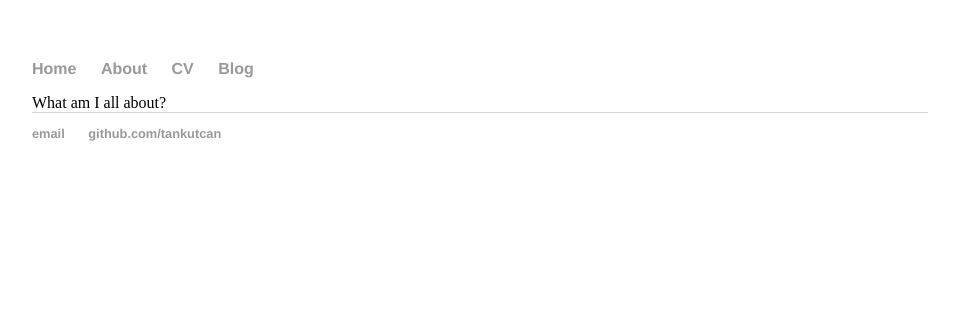
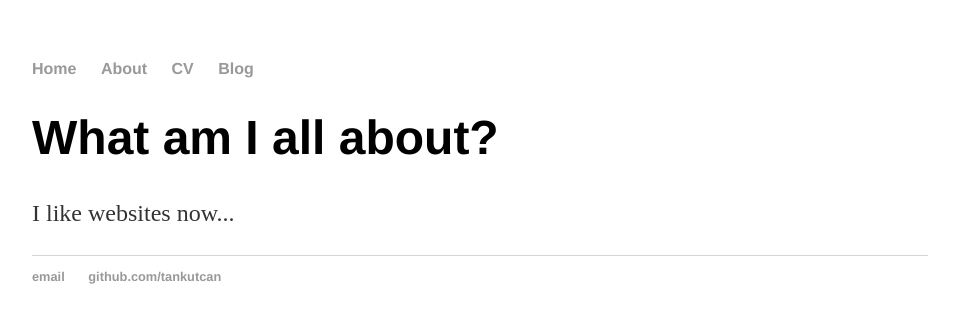
Before and after one commit to tankutcan/tankutcan.github.io, a Jekyll site: the page built from about/index.html, in a window 1280 px wide. Shown: the top 323 px of the page, without its empty margins (160-1119 px from the left). Built offline with Jekyll 4.4.1, drawn with Linux system fonts in a browser that asks for light colours.

Commit message:
Update index.html

```diff
--- a/about/index.html
+++ b/about/index.html
@@ -3,4 +3,7 @@ layout: default
 title: About TC
 ---
 
-What am I all about?
+<div class="blurb">
+	<h1>What am I all about?</h1>
+	<p>I like websites now...</a></p>
+</div><!-- /.blurb -->
```
